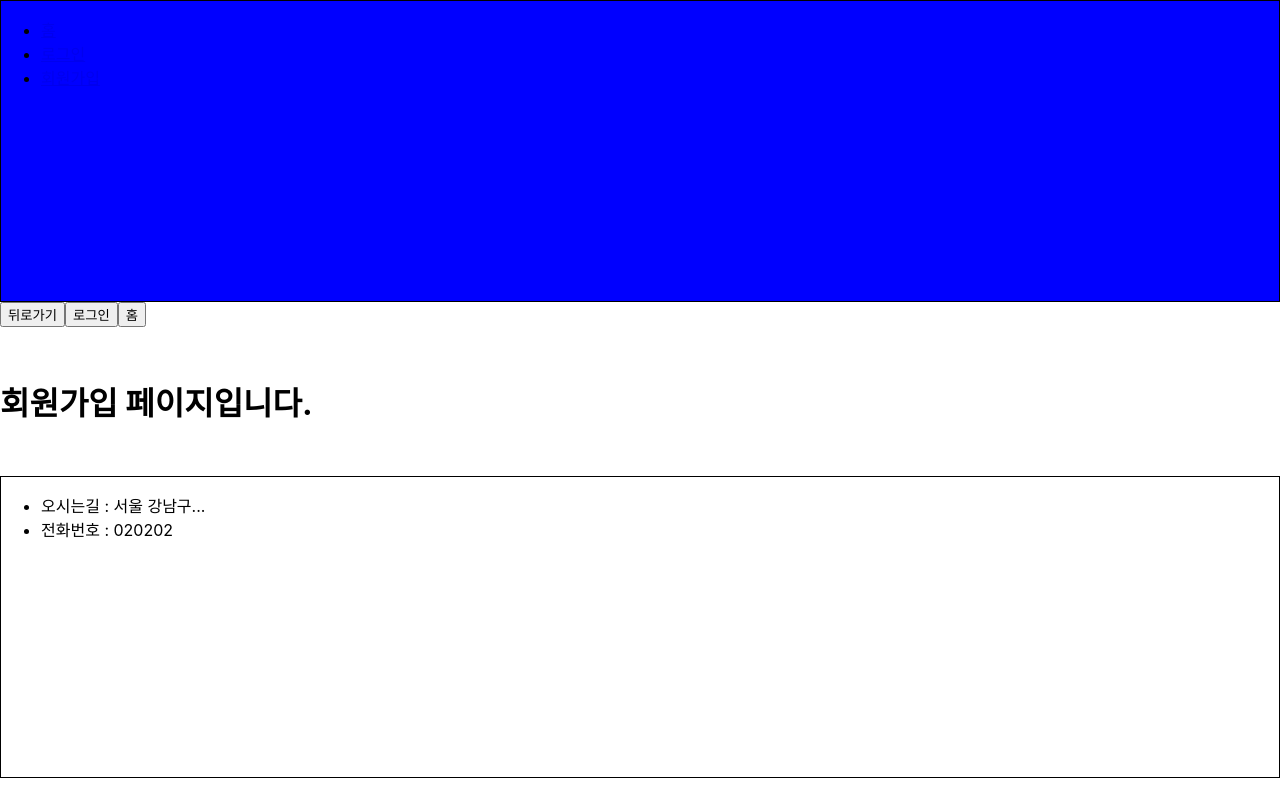
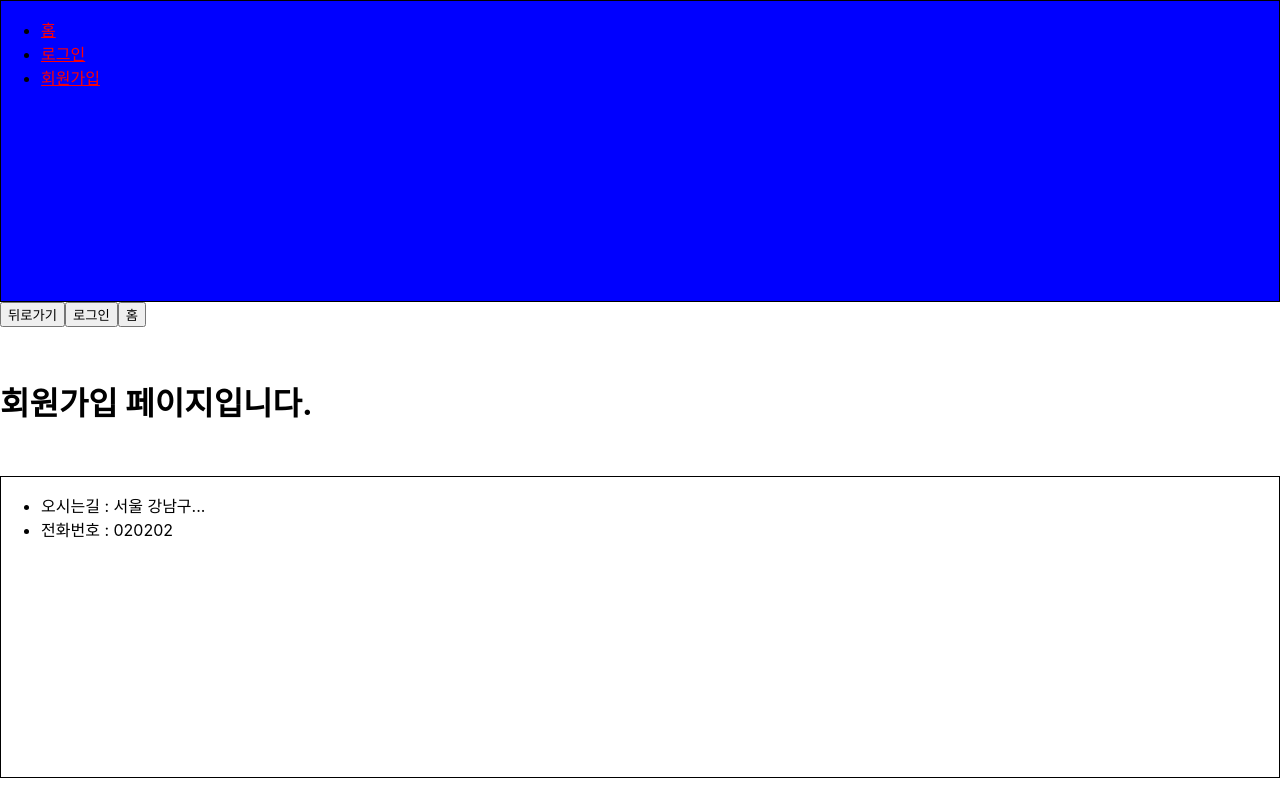
Before and after one commit to suhyeon5028/React-My-App, a React (Create React App) app: page /join in a window 1280 px wide. Built offline with nearby package versions, Linux system fonts and the light colour scheme.

Commit message:
Link에 스타일 넣기

```diff
--- a/src/components/Header.js
+++ b/src/components/Header.js
@@ -11,18 +11,23 @@ const StyledHeaderDiv = styled.div`
   background-color: ${(props) => props.backgroundColor};
 `;
 
+// styled에 없는것은 import -> 상속 -> 디자인
+const StyledHeaderLink = styled(Link)`
+  color: red;
+`;
+
 const Header = () => {
   return (
     <StyledHeaderDiv backgroundColor="blue">
       <ul>
         <li>
-          <Link to="/">홈</Link>
+          <StyledHeaderLink to="/">홈</StyledHeaderLink>
         </li>
         <li>
-          <Link to="/login/10">로그인</Link>
+          <StyledHeaderLink to="/login/10">로그인</StyledHeaderLink>
         </li>
         <li>
-          <Link to="/join">회원가입</Link>
+          <StyledHeaderLink to="/join">회원가입</StyledHeaderLink>
         </li>
       </ul>
     </StyledHeaderDiv>
```
